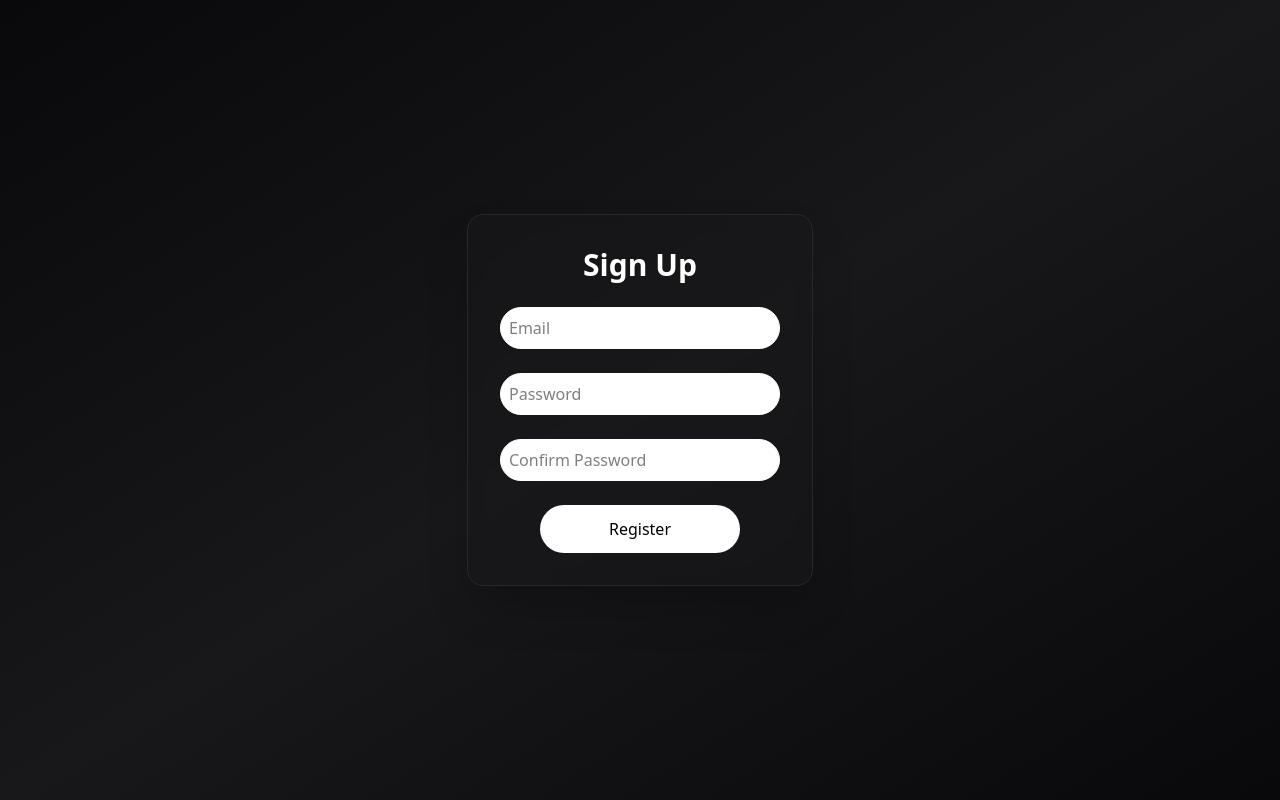
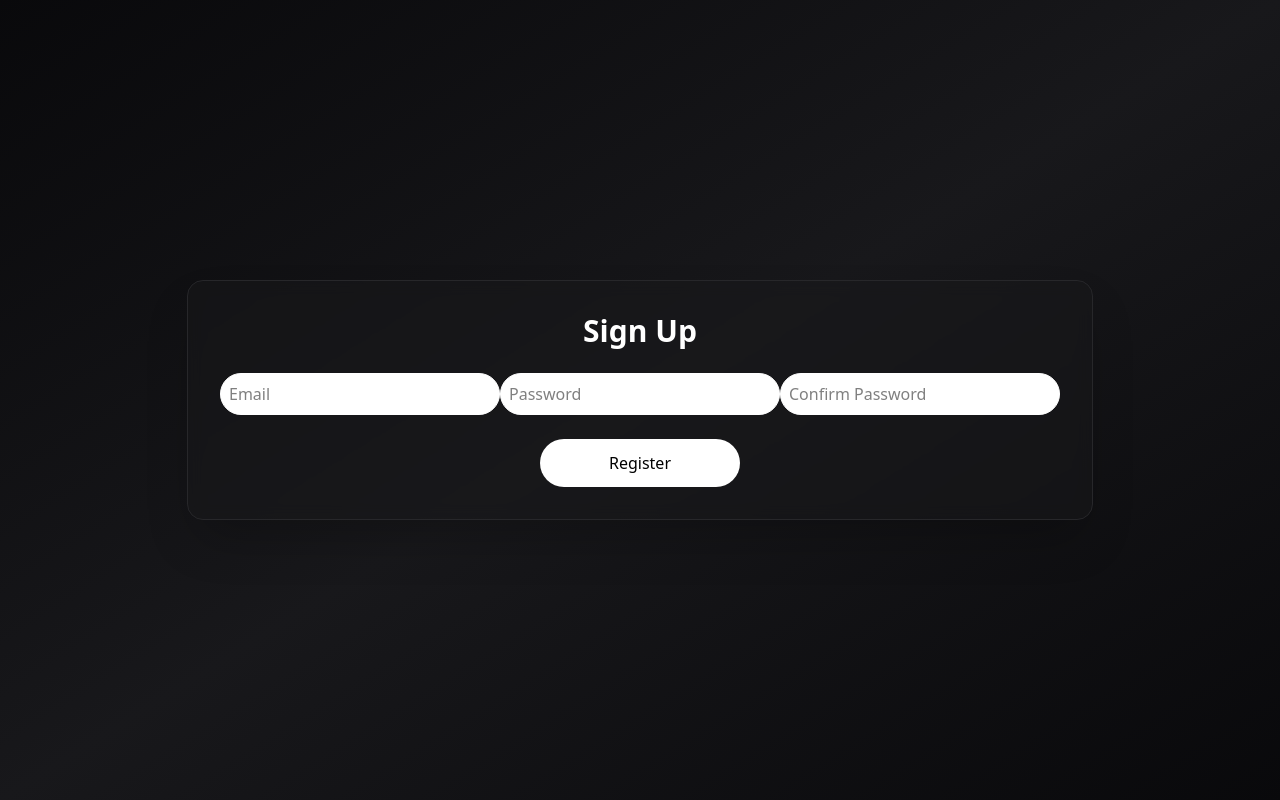
Before and after one commit to maxark02/Trello, a Next.js app: page /register in a window 1280 px wide. Built offline with nearby package versions, Linux system fonts and the light colour scheme; no server answers.

Commit message:
upd dashboard

```diff
--- a/src/app/dashboard/page.js
+++ b/src/app/dashboard/page.js
@@ -0,0 +1,6 @@
+export default function Dashboard() {
+    return (
+        <>
+        </>
+    )
+}
--- a/src/app/register/page.js
+++ b/src/app/register/page.js
@@ -34,7 +34,7 @@ export default function RegisterPage() {
                 <div className="flex flex-col items-center bg-zinc-900/50 backdrop-blur-sm border border-zinc-800 rounded-2xl p-8 shadow-2xl gap-6">
                 <h1 className="text-white font-bold text-3xl ">Sign Up</h1>
 
-                <form onSubmit={handleRegister} className="flex flex-col items-center gap-6">
+                <form onSubmit={handleRegister} className=" items-center gap-6">
 
                     <input className="w-70 rounded-3xl p-2 border border-white bg-white"
                            type="email"
```
